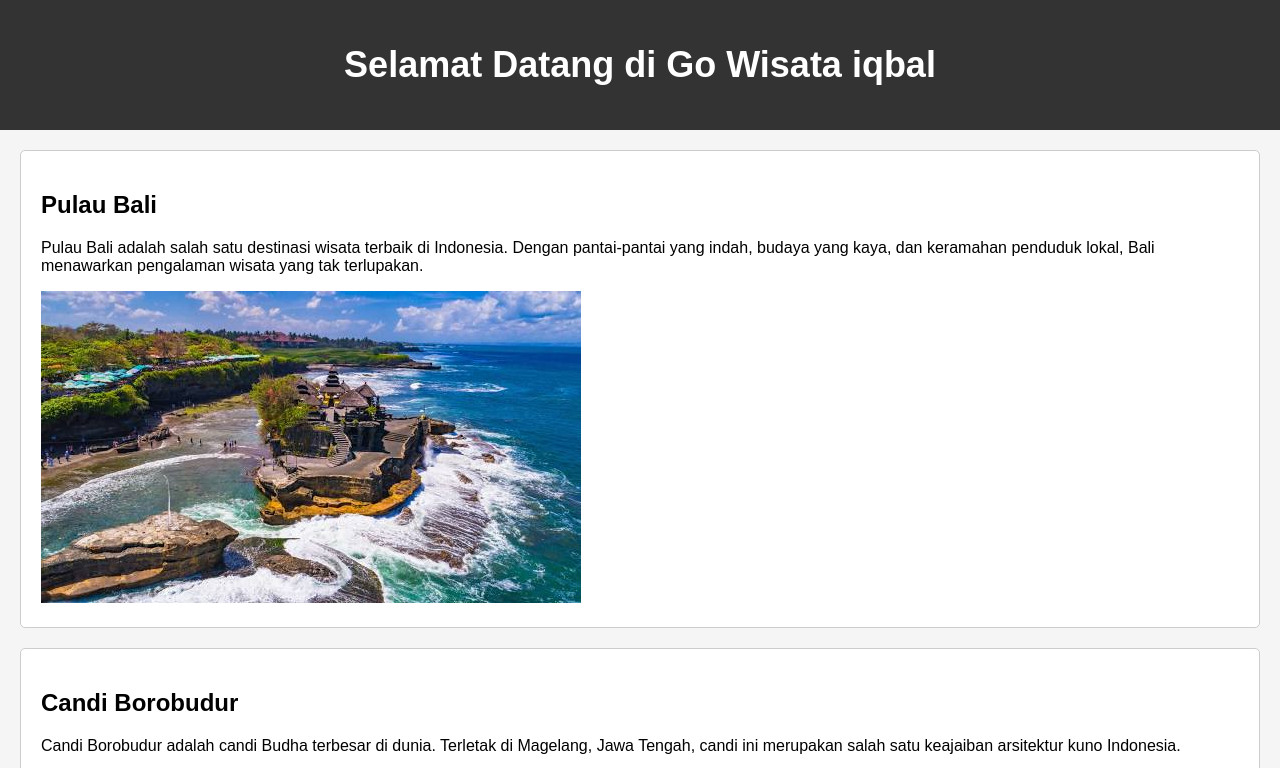
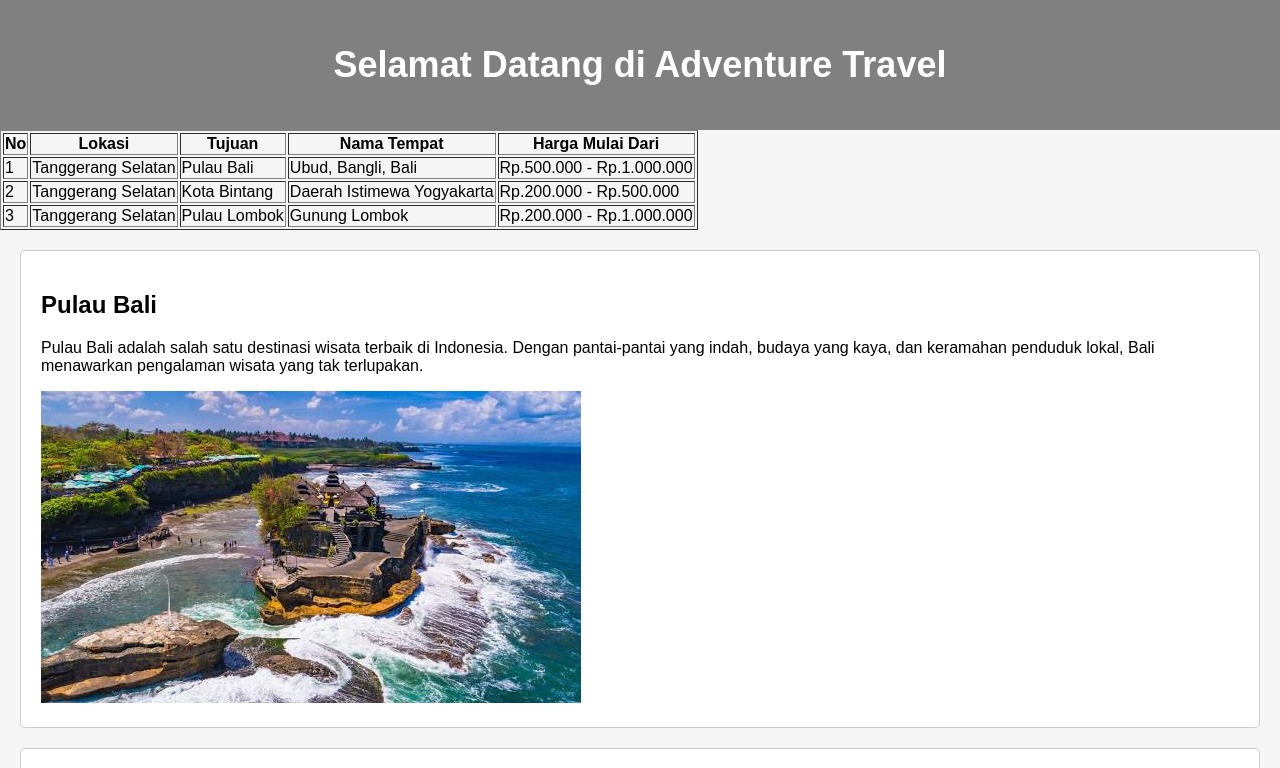
Before and after one commit to YulianDewantara/YulianDewantara.github.io, a plain HTML site: page Pertemuan7.html in a window 1280 px wide. Shown: the top 768 px of the page. Drawn offline with Linux system fonts and the light colour scheme.

Commit message:
Update Pertemuan 7

```diff
--- a/Pertemuan7.html
+++ b/Pertemuan7.html
@@ -11,7 +11,7 @@
             padding: 0;
         }
         header {
-            background-color: #333;
+            background-color: grey;
             color: #fff;
             text-align: center;
             padding: 20px 0;
@@ -31,7 +31,7 @@
             height: auto;
         }
         .contact {
-            background-color: #333;
+            background-color: grey;
             color: #fff;
             text-align: center;
             padding: 20px 0;
@@ -40,8 +40,39 @@
 </head>
 <body>
     <header>
-        <h1>Selamat Datang di Go Wisata iqbal</h1>
+        <h1>Selamat Datang di Adventure Travel </h1>
     </header>
+
+    <table border="1">
+        <tr>
+            <th>No</th>
+            <th>Lokasi</th>
+            <th>Tujuan</th>
+            <th>Nama Tempat</th>
+            <th>Harga Mulai Dari</th>
+        </tr>
+        <tr>
+            <td>1</td>
+            <td>Tanggerang Selatan</td>
+            <td>Pulau Bali</td>
+            <td>Ubud, Bangli, Bali</td>
+            <td>Rp.500.000 - Rp.1.000.000</td>
+        </tr>
+        <tr>
+            <td>2</td>
+            <td>Tanggerang Selatan</td>
+            <td>Kota Bintang</td>
+            <td>Daerah Istimewa Yogyakarta</td>
+            <td>Rp.200.000 - Rp.500.000</td>
+        </tr>
+        <tr>
+            <td>3</td>
+            <td>Tanggerang Selatan</td>
+            <td>Pulau Lombok</td>
+            <td>Gunung Lombok</td>
+            <td>Rp.200.000 - Rp.1.000.000</td>
+        </tr>
+    </table>
 
     <div class="destination">
         <h2>Pulau Bali</h2>
@@ -69,7 +100,7 @@
 
     <div class="contact">
         <h2>Hubungi Kami</h2>
-        <p>Anda dapat menghubungi kami melalui email di <a href="mailto:iqbalvzr@gmail.com">Email</a>.</p>
-        <p>Kami juga tersedia di media sosial: <a href="https://instagram.com/iqbal.mhmd__/" target="_blank">Instagram</a>
+        <p>Anda dapat menghubungi kami melalui email di <a href="mailto:dewantarayulian@gmail.com">Email</a>.</p>
+        <p>Kami juga tersedia di media sosial: <a href="https://instagram.com/yulian.dewantara/" target="_blank">Instagram</a>
 </body>
 </html>
```
